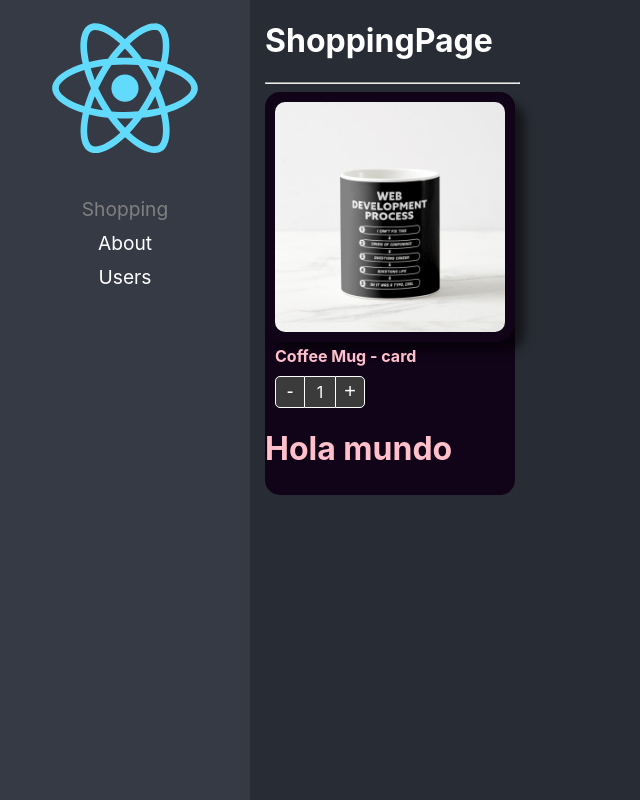
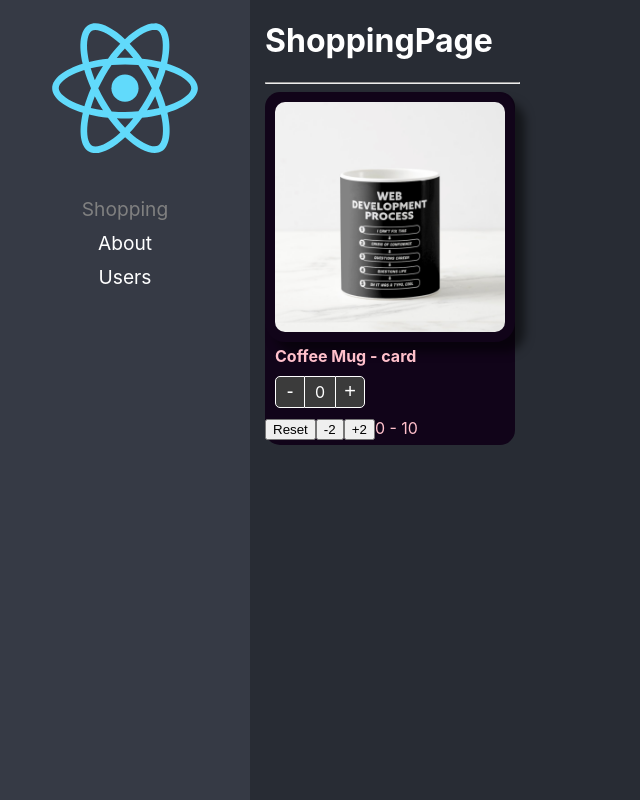
Before and after one commit to LANG-Zuntrix/react-pro-initproject, a React (Create React App) app: page /home in a window 1280 px wide. Shown: the whole page, without its empty margins (0-640 px from the left). Built offline with nearby package versions, Linux system fonts and the light colour scheme.

Commit message:
Fin patron state initializer

```diff
--- a/src/02-component-patterns/components/ProductButtons.tsx
+++ b/src/02-component-patterns/components/ProductButtons.tsx
@@ -1,4 +1,4 @@
-import { useContext } from 'react';
+import { useCallback, useContext } from 'react';
 import { ProductContext } from './ProductCard';
 import styles from "../styles/styles.module.css";
 
@@ -10,10 +10,13 @@ export interface Props {
 
 export const ProductButtons = ( { className, style }:Props ) => {
 
-    // TODO : maxCount
-    const { increaseBy, counter } = useContext( ProductContext );
+    const { increaseBy, counter, maxCount } = useContext( ProductContext );
+    const isMaxReached = useCallback(
+      () => !!maxCount && counter === maxCount,
+      [counter, maxCount],
+    )
 
-    // TODO : isMaxReached = useCallback, dependencias [ counter, maxCounter]
+
 
     return (
       <div className={ `${styles.buttonsContainer} ${ className }`} style={ style }>
@@ -21,7 +24,7 @@ export const ProductButtons = ( { className, style }:Props ) => {
 
       <div className={ styles.countLabel }> { counter } </div>
 
-      <button className={ styles.buttonAdd } onClick={ () => increaseBy( 1 )}> + </button>
+      <button className={ `${ styles.buttonAdd } ${ isMaxReached() && styles.disable }` } onClick={ () => increaseBy( 1 )}> + </button>
     </div>
     );
   }
--- a/src/02-component-patterns/components/ProductCard.tsx
+++ b/src/02-component-patterns/components/ProductCard.tsx
@@ -2,7 +2,7 @@ import { createContext, ReactElement, useContext } from "react";
 import styles from "../styles/styles.module.css";
 
 import { useProduct } from "../hooks/useProduct";
-import { ProductContextProps, Product, onChangeArgs, InitialValues } from '../interfaces/interfaces';
+import { ProductContextProps, Product, onChangeArgs, InitialValues, ProductCardHandlers } from '../interfaces/interfaces';
 
 
 export const ProductContext = createContext({} as ProductContextProps);
@@ -11,7 +11,7 @@ const { Provider } = ProductContext;
 export interface Props {
   product: Product;
   // children?: ReactElement | ReactElement[];
-  children: ( msg: string ) => JSX.Element;
+  children: ( args: ProductCardHandlers ) => JSX.Element;
   className?: string;
   style?: React.CSSProperties;
   onChange?: ( args: onChangeArgs ) => void;
@@ -22,14 +22,15 @@ export interface Props {
 
 export const ProductCard = ( { children, product, className, style, onChange, value, initialValues }:Props ) => {
 
-  const { counter, increaseBy } = useProduct({ onChange, product, value, initialValues });
+  const { counter, increaseBy, maxCount, isMaxCountReached, reset } = useProduct({ onChange, product, value, initialValues });
 
 
   return (
     <Provider value={{
       counter,
       increaseBy,
-      product
+      product,
+      maxCount
     }}>
 
       <div
@@ -37,7 +38,17 @@ export const ProductCard = ( { children, product, className, style, onChange, va
         style= { style }
       >
 
-        { children( 'Hola mundo' ) }
+        {
+          children({
+            count: counter,
+            isMaxCountReached,
+            maxCount: initialValues?.maxCount,
+            product,
+
+            increaseBy,
+            reset,
+          })
+        }
 
         {/* <ProductImage img={ product.img } />
         <ProductTitle title={ product.title } />
--- a/src/02-component-patterns/hooks/useProduct.ts
+++ b/src/02-component-patterns/hooks/useProduct.ts
@@ -25,6 +25,10 @@ export const useProduct = ({ onChange, product, value = 0, initialValues }: useP
       onChange && onChange({ count: newValue, product }); //Si existe, se ejecuta
     }
 
+    const reset = () => {
+      setCounter( initialValues?.count || value );
+    }
+
     useEffect(() => {
       if ( !isMounted.current ) return;
       setCounter( counter );
@@ -38,8 +42,11 @@ export const useProduct = ({ onChange, product, value = 0, initialValues }: useP
     return {
         //* Parameters
         counter,
+        isMaxCountReached: !!initialValues?.count && initialValues.maxCount === counter,
+        maxCount: initialValues?.maxCount,
 
         //* Methods
         increaseBy,
+        reset,
     }
 }
--- a/src/02-component-patterns/pages/ShoppingPage.tsx
+++ b/src/02-component-patterns/pages/ShoppingPage.tsx
@@ -20,12 +20,12 @@ export const ShoppingPage = () => {
         product={ product }
         className="bg-dark text-white"
         initialValues= {{
-          count: 1,
-          maxCount: 15
+          count: 0,
+          maxCount: 10
         }}
       >
         {
-          ( msg ) => (
+          ( { reset, count, increaseBy, maxCount, isMaxCountReached } ) => (
             <>
               <ProductImage className="custom-image"
                 isActive="false"
@@ -35,7 +35,21 @@ export const ShoppingPage = () => {
               />
               <ProductTitle className=" text-bold" />
               <ProductButtons className="custom-buttons"/>
-              <h1>{ msg }</h1>
+
+              <button onClick={ reset }>Reset</button>
+              <button onClick={ () => increaseBy(-2) }>-2</button>
+
+              {
+                ( !isMaxCountReached && <button onClick={ () => increaseBy(2) }>+2</button> )
+              }
+
+              {/* <button
+                onClick={ () => increaseBy(2) }
+                style= {{ display: ( maxCount === count ) ? 'none' : 'inline-block' }}
+              >+2</button> */}
+
+              <span>{ count } - { maxCount }</span>
+
             </>
           )
         }
```
Also changed, not shown: src/02-component-patterns/interfaces/interfaces.ts (+11 -0 lines).
